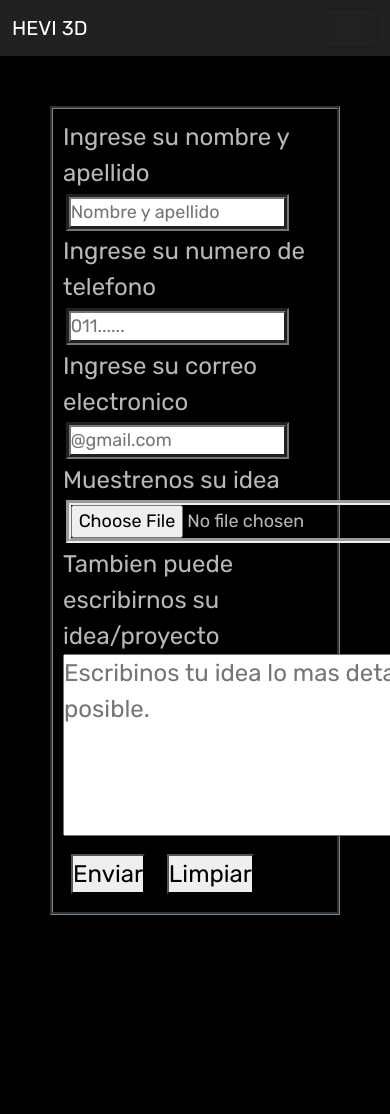
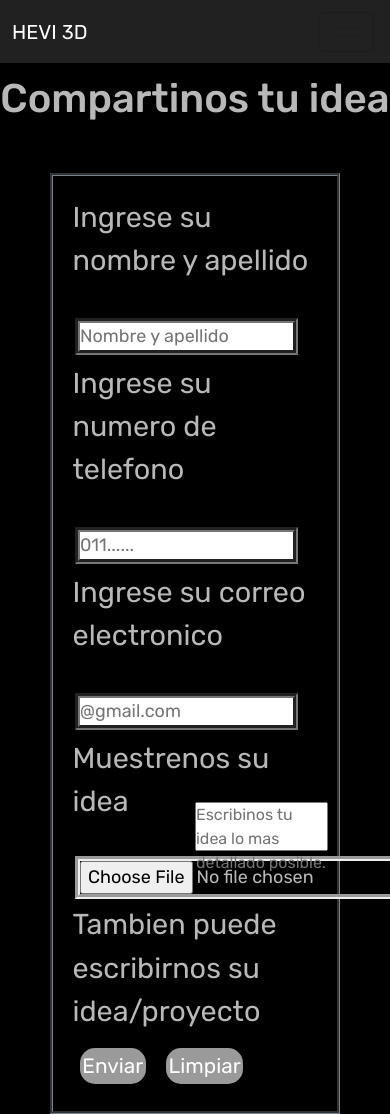
Before and after one commit to RodrigoIbarrola/hevi, a plain HTML site: page busqueda/ideas.html in a window 390 px wide. Shown: the top 1114 px of the page. Before the commit the page ends 965 px from the top, so only its background shows below. Drawn offline with nearby package versions, Linux system fonts and the light colour scheme.

Commit message:
add boostrap

```diff
--- a/busqueda/ideas.html
+++ b/busqueda/ideas.html
@@ -38,6 +38,8 @@
             </div>
           </nav>
     </header>
+    <main class="h1ideas">
+      <h1>Compartinos tu idea</h1>
       <form class="ideas">
         <div>
             <label for="nombre">Ingrese su nombre y apellido</label>
@@ -57,13 +59,15 @@
      </div>
        <div>
         <label for="idea">Tambien puede escribirnos su idea/proyecto</label>
-            <textarea name="idea" id="" cols="30" rows="5" placeholder="Escribinos tu idea lo mas detallado posible."></textarea>
+        <textarea name="idea" id="" cols="40%" rows="5%" placeholder="Escribinos tu idea lo mas detallado posible."></textarea>
        </div>
-        </div class="boton-idea">
+    </div class="boton.idea">
         <button type="submit">Enviar</button>
-            <button type="reset">Limpiar</button>          </div>
+        <button type="reset">Limpiar</button>
       <div>
+
     </form>
+    </main>
 
         <script src="https://cdn.jsdelivr.net/npm/@popperjs/core@2.11.7/dist/umd/popper.min.js" integrity="sha384-zYPOMqeu1DAVkHiLqWBUTcbYfZ8osu1Nd6Z89ify25QV9guujx43ITvfi12/QExE" crossorigin="anonymous"></script>
     <script src="https://cdn.jsdelivr.net/npm/bootstrap@5.3.0-alpha3/dist/js/bootstrap.min.js" integrity="sha384-Y4oOpwW3duJdCWv5ly8SCFYWqFDsfob/3GkgExXKV4idmbt98QcxXYs9UoXAB7BZ" crossorigin="anonymous"></script>
--- a/css/styles.css
+++ b/css/styles.css
@@ -3,20 +3,20 @@
     margin: 0;
 }
 @font-face {
-    font-family: rubik;
+    font-family:"Rubik";
     src: url(../fuentes/Rubik-VariableFont_wght.ttf);
 }
 body{
     color:rgb(184, 184, 184);
-    font-family: rubik;
+    font-family:"Rubik";
     src: url(../fuentes/Rubik-VariableFont_wght.ttf);
     background-color: rgb(0, 0, 0);
 }
 a{
-    background-color: transparent;
+
     text-decoration: none;
     color: aliceblue;
-    font-family: rubik;
+    font-family: "Rubik";
     src: url(../fuentes/Rubik-VariableFont_wght.ttf);
 }
 ul{
@@ -29,6 +29,14 @@ ul{
 header{
     position: sticky; top:0;
     background-color: black;
+}
+button{
+    font-size: 1.3rem;
+    border: #ffffff;
+    border-radius: 15px;
+    padding: 1%;
+    background-color: #9a9a9a;
+    color:#fff;
 }
 
 /*menu navegacion*/
@@ -52,12 +60,13 @@ header{
     background: #ffffff;
 }
 
-------------------------------------------
+
 /*index*/
 .hevi img{
     width:100%;
+
   }
-------------------------------------------
+
 /*Nosotros*/
 .nosotros{
     text-align: center;
@@ -71,14 +80,21 @@ header{
 }
 .nosotros h1{
     font-size: 400%;
+    text-align: center;
 }
 .nosotros h2{
     font-size: 250%;
+    margin-left:4%;
+    margin-right: 4%;
+    margin-bottom: 3%;
+    text-align: center;
 }
 .nosotros p{
     font-size: 20px;
+    margin-left: 3%;
+    margin-right: 3%;
 }
------------------------------------------
+
 /*Proyecto*/
 .proyecto h2{
     font-size: 350%;
@@ -138,7 +154,6 @@ header{
     width: 350px;
 }
 
----------------------------------------------
 
 /*Productos*/
   .productos{
@@ -147,7 +162,9 @@ header{
     margin-top: 5%;
   }
   .productos div{
-    display: inline-table;
+    display: inline-grid;
+    justify-items: center;
+    margin: 2%;
   }
   /*.productos div img{
     padding: 5%;
@@ -174,7 +191,6 @@ header{
     margin: 10px;
     align-items: center;
  }
--------------------------------------------
 
  /*Ideas*/
  .texto-ideas{
@@ -184,9 +200,14 @@ header{
  .ideas{
     font-size: 150%;
     margin: 50px;
-    padding: 10px;
+    padding: 5%;
     border-style:groove;
     border-color:rgb(123, 131, 138)
+ }
+ .h1ideas h1{
+    font-size: 3.3rem;
+    text-align: center;
+    margin-top: 3%;
  }
  .ideas div input{
     font-size:large;
@@ -200,21 +221,26 @@ header{
     border-style: groove;
     border-width: 5px;
  }
--------------------------------------------
+ textarea {
+    display: inline-table;
+    resize: vertical;
+    width: auto;
+    margin-bottom: -25%;
+}
 
  /*RESPONSIVE*/
 
 
      /*celu*/
+
      @media only screen and (max-width: 576px){
 
         header{
-            flex-direction: column;
+            flex-direction:column
         }
         button{
             margin: 1%;
         }
-
 
         .hevi img{
             width: 100%;
@@ -257,8 +283,6 @@ header{
             padding: 3%;
         }
 
-
-
         /*productos*/
         .productos{
             flex-direction: column;
@@ -276,10 +300,34 @@ header{
             float: left;
         }
         /*Ideas*/
+        .h1ideas h1{
+            font-size: 250%;
+        }
+        .ideas div{
+            font-size: 200%;
+        }
        .ideas div label{
-        font-size:xx-large;
+        font-size:60%;
        }
        .ideas div input{
         font-size: large;
        }
-        }
+       .ideas div textarea{
+        display: inline-table;
+        resize: vertical;
+        width: 34%;
+        height: 49px;
+        font-size: initial;
+        position: absolute;
+        left: 50%;
+        top: 95%;
+    }
+       .boton.idea {
+        display: flex;
+        gap: 10px;
+        position: absolute;
+        top: 950px;
+        left: 50px;
+       }
+
+     }
```
Also changed, not shown: busqueda/nosotros.html (+5 -1 lines), index.html (+1 -1 lines). Lines whose indentation alone changed are shown as unchanged.
